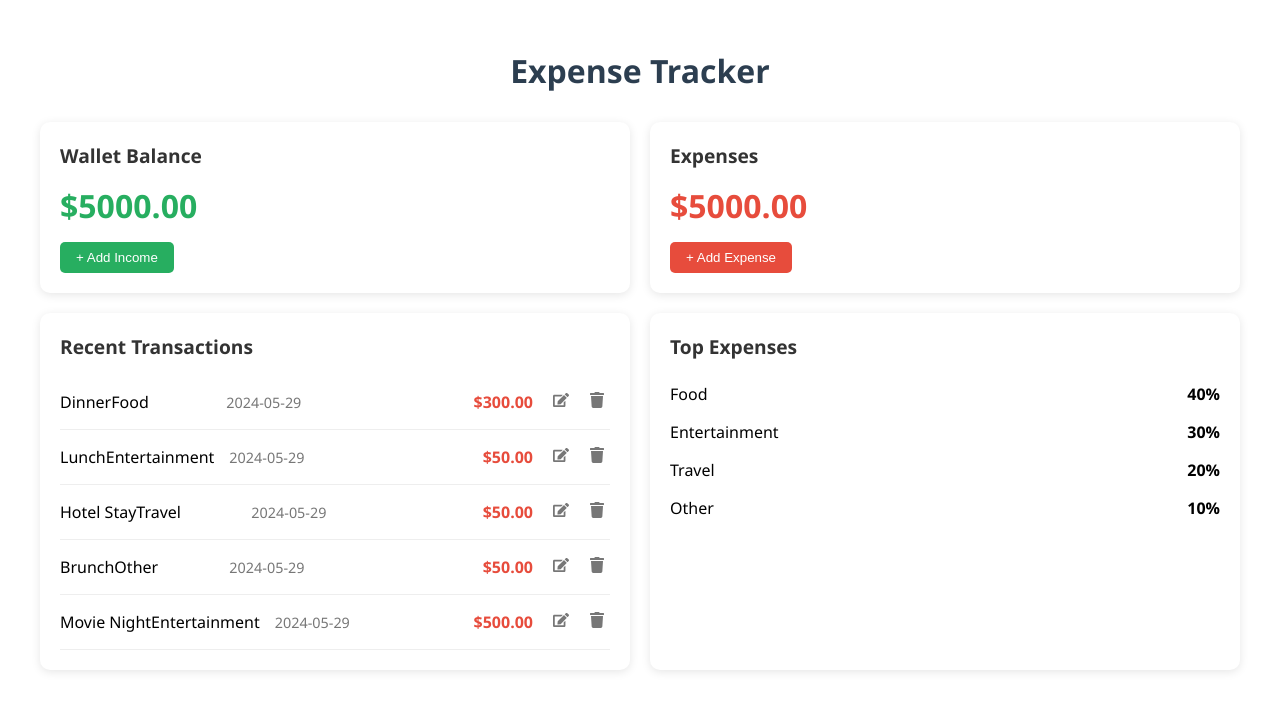
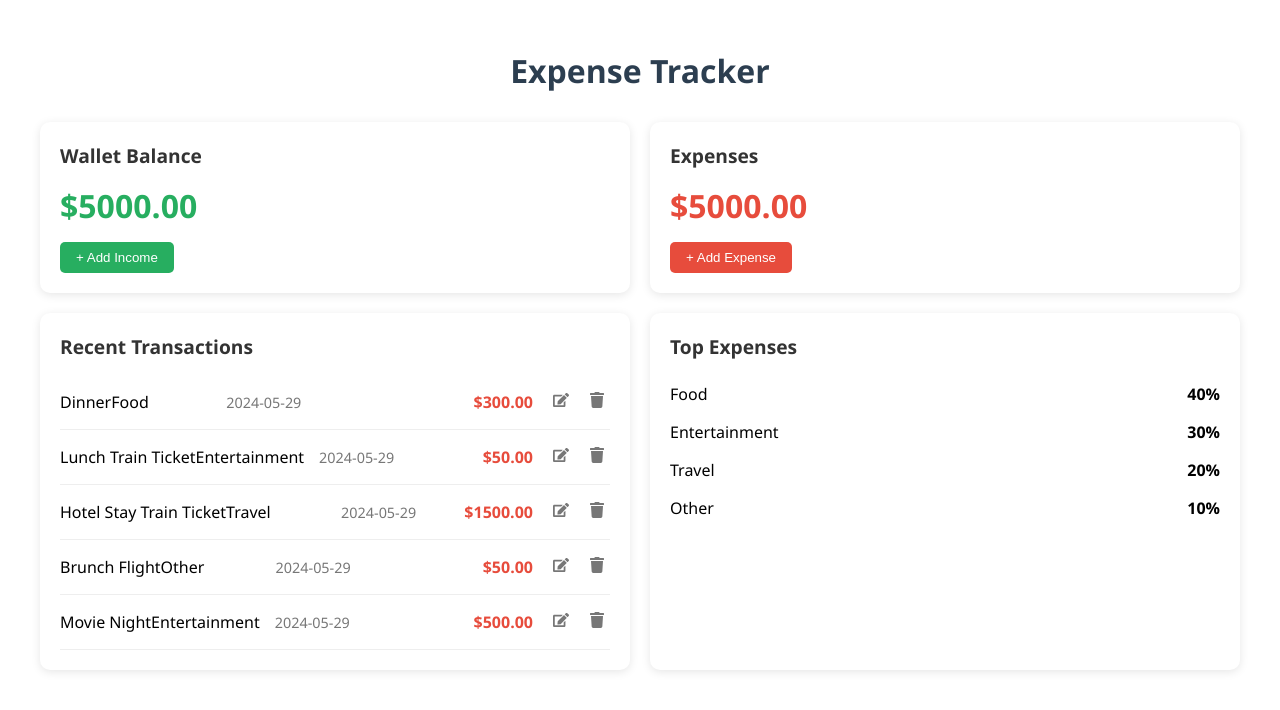
Before and after one commit to alenachankunju/xExpense, a React (Vite) app: page / in a window 1280 px wide. Shown: the top 710 px of the page. Built offline with nearby package versions, Linux system fonts and the light colour scheme.

Commit message:
add some details

```diff
--- a/src/App.jsx
+++ b/src/App.jsx
@@ -20,21 +20,21 @@ const App = () => {
     },
     {
       id: 2,
-      title: "Lunch",
+      title: "Lunch Train Ticket",
       category: "Entertainment",
       amount: 50,
       date: "2024-05-29",
     },
     {
       id: 3,
-      title: "Hotel Stay",
+      title: "Hotel Stay Train Ticket ",
       category: "Travel",
-      amount: 50,
+      amount: 1500,
       date: "2024-05-29",
     },
     {
       id: 4,
-      title: "Brunch",
+      title: "Brunch Flight ",
       category: "Other",
       amount: 50,
       date: "2024-05-29",
```
